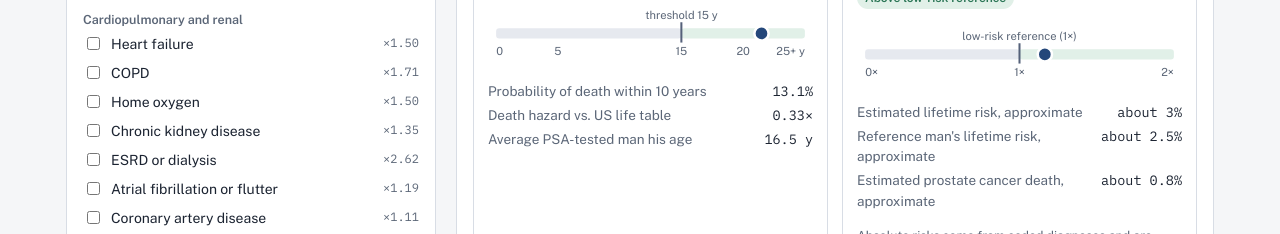
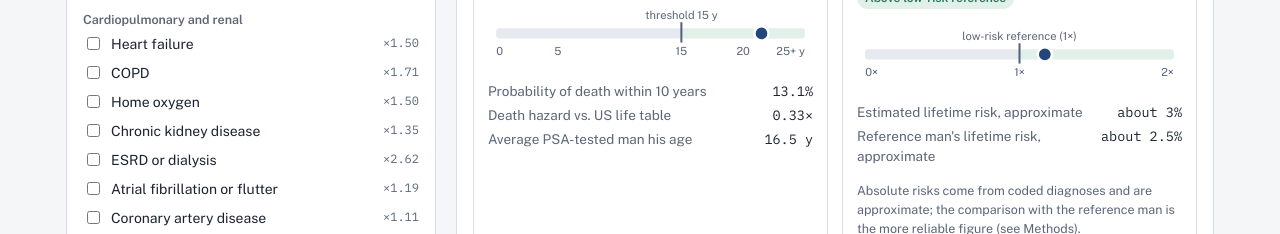
Before and after one commit to jwin2345/PSA-test-decision-aid, a plain HTML site: page index.html in a window 1280 px wide. Shown: the part 711-945 px from the top of the page. Drawn offline with nearby package versions, Linux system fonts and the light colour scheme.

Commit message:
Remove prostate cancer death estimate from display and methods
Co-Authored-By: Claude Opus 5.5 <noreply@anthropic.com>
Claude-Session: https://claude.ai/code/session_015Jn8CXPVjrdnSsauJ9HcEF

```diff
--- a/index.html
+++ b/index.html
@@ -231,7 +231,6 @@ footer{font-size:12.5px;color:var(--muted);display:flex;flex-wrap:wrap;gap:6px 1
           <dl class="kv">
             <dt>Estimated lifetime risk, approximate</dt><dd id="r85">—</dd>
             <dt>Reference man's lifetime risk, approximate</dt><dd id="refabs">—</dd>
-            <dt>Estimated prostate cancer death, approximate</dt><dd id="rfat">—</dd>
           </dl>
           <p class="note">Absolute risks come from coded diagnoses and are approximate; the comparison with the reference man is the more reliable figure (see Methods).</p>
         </div>
@@ -316,7 +315,6 @@ footer{font-size:12.5px;color:var(--muted);display:flex;flex-wrap:wrap;gap:6px 1
         <p>The cancer outcome is a first recorded diagnosis of metastatic prostate cancer after the index PSA: a prostate cancer code (ICD-10 C61) together with a code for secondary cancer of lymph nodes (C77), respiratory or digestive organs (C78), other sites including bone (C79) or a secondary neuroendocrine tumor (C7B). Metastasis codes alone are not used, because nearly 90% of them occurred in men without a prostate cancer code.</p>
         <p>The yearly rates come from 12 competing-risks cohorts<sup class="r">7</sup> (index PSA at age 67, 72, 77 or 81–82 × PSA below 1, 1–1.99 and 2–3.99 ng/mL), with follow-up to about 19 years at 67 and 9 years at 81–82, refined within bands by six narrow PSA bands (0.5–0.99 up to 3–3.99 ng/mL) indexed at age 72 in the same way. Men with prior prostate cancer codes or prostate cancer treatment were excluded. Within each cohort, the shape of the curve over time comes from a competing-risks analysis of first androgen-receptor pathway inhibitor (ARPI) prescription, which TriNetX can time as a single event. Its height is set by the cohort's own ratio of men with coded metastatic prostate cancer to men starting an ARPI (1.5 to 2.8; 3,837 against 1,642 overall); both counts come from the same men over the same follow-up, so loss to follow-up cancels. The six narrow bands use ARPI curves alone, as a tilt within each band of 0.80 to 1.22 times. Because more than half of coded metastatic prostate cancer occurred in men with a code for another primary cancer, every rate is multiplied by 0.44, the share remaining in men with no other cancer code.</p>
         <p>These rates are applied year by year against the patient's own survival from the life-expectancy estimate, so a man likely to die sooner accumulates less risk. Metastases in the first 4 years (adjustable) are not counted, because they arise mostly from cancers that stopping screening now would not change. In ERSPC the reduction in prostate cancer deaths emerged after about 7 years<sup class="r">8</sup> and the reduction in metastases about 3 years earlier<sup class="r">9</sup>; estimated lead times are longer<sup class="r">10</sup>, so 4 years errs toward continuing screening. Beyond each cohort's follow-up the rate is taken from the next older cohort at the same attained age; the oldest cohort carries forward the average of its last 3 measured years. Comorbidities act only through survival; in a Cox model for ARPI start in men 65–84 they did not change the rate.</p>
-        <p>The estimated chance of dying of prostate cancer weights each metastatic diagnosis by the share of men with a first metastatic code who die of the disease: 1 minus their 10-year survival relative to the life table, 35% when the first metastasis is at 65–74 (45,861 men) and 29% at 75–84 (31,167 men), excluding men with 11 common other cancers. It is shown for context and does not enter the recommendation.</p>
 
         <h3 id="m-check">Checks</h3>
         <ul>
@@ -600,7 +598,6 @@ function render(){
   const approx=x=>{ const p=x*100, v=p<1?Math.round(p*10)/10:Math.round(p*2)/2; return 'about '+(Number.isInteger(v)?v.toFixed(0):v.toFixed(1))+'%'; };
   $('r85').textContent=approx(r.c85[0]);
   $('refabs').textContent=approx(o.anchor);
-  $('rfat').textContent=approx(r.c85all.fatal);
   $('lagN').textContent=o.lag;
   $('cLevel').className='level lv-'+r.cancerLevel; $('cLevel').textContent=r.cancerLevel==='low'?'At or below low-risk reference':'Above low-risk reference';
   $('xref').innerHTML=(r.c85[0]/o.anchor).toFixed(2)+'× <small>the reference</small>';
```
